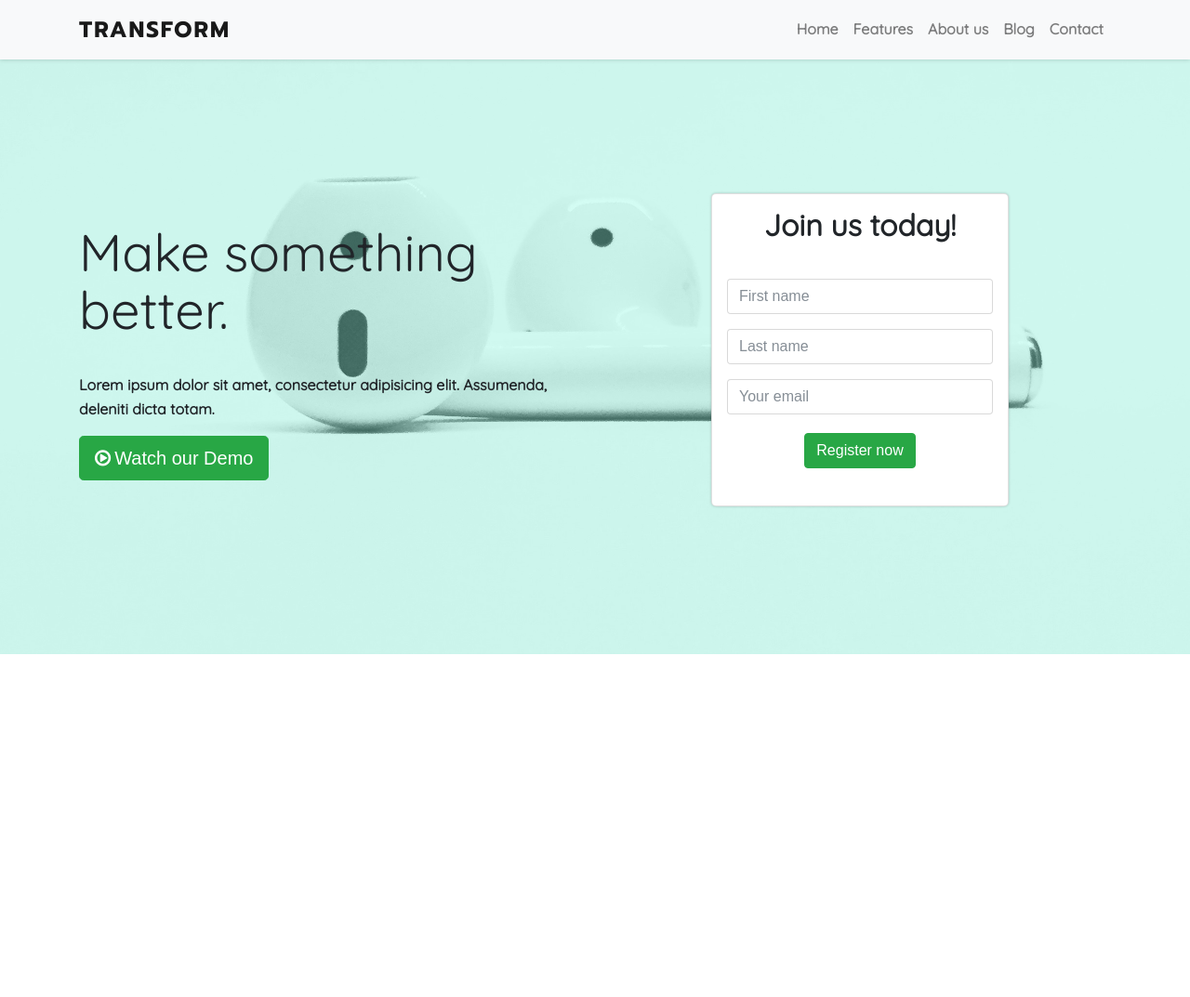
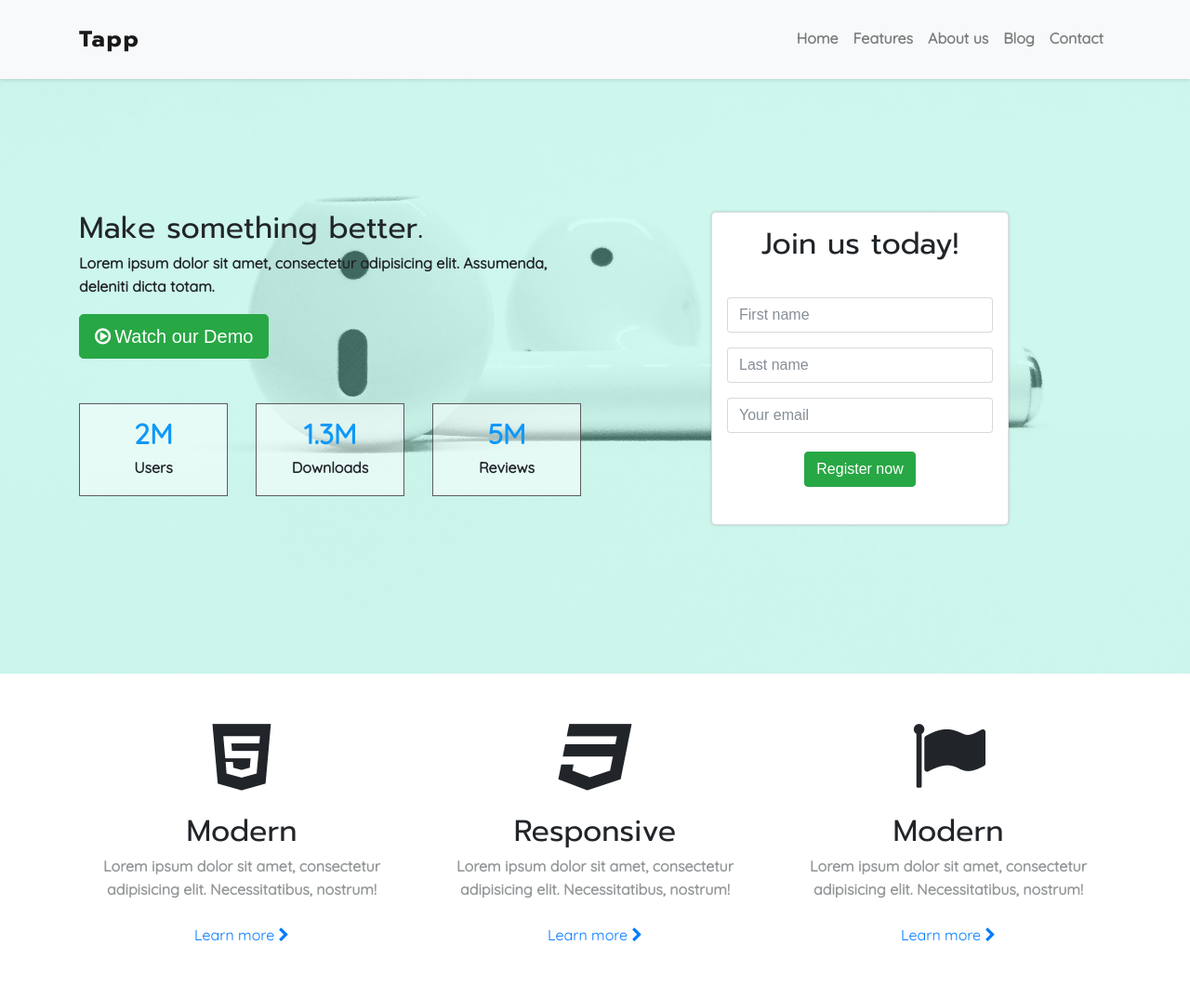
Before and after one commit to bisnurana/Home-Page-Design, a website: page src/index.html in a window 1280 px wide. Shown: the whole page at 93% size. Before the commit the page ends 800 px from the top, so only its background shows below. Drawn offline with Linux system fonts and the light colour scheme.

Commit message:
features completed

```diff
--- a/src/index.html
+++ b/src/index.html
@@ -12,7 +12,7 @@
     <body>
       <nav class="navbar navbar-expand-md navbar-light bg-light">
         <div class="container">
-          <a class="navbar-brand" href="#">TRANSFORM</a>
+          <a class="navbar-brand" href="#"><h1>Tapp</h1></a>
           <button class="navbar-toggler" type="button" data-toggle="collapse" data-target="#navbarNav" aria-controls="navbarNav" aria-expanded="false" aria-label="Toggle navigation">
             <span class="fa fa-bars"></span>
           </button>
@@ -45,16 +45,32 @@
           <div class="banner-inner h-100">
             <div class="container h-100">
               <div class="row h-100">
-                <div class="col-md-6 align-self-center mb-5">
-                  <h1 class="display-4">Make something better.</h1>
+                <div class="col-md-6 align-self-center my-5">
+                  <h2 class="display-5 mt-5">Make something better.</h2>
                   <p>Lorem ipsum dolor sit amet, consectetur adipisicing elit. Assumenda, deleniti dicta totam.</p>
                   <button class="btn btn-success btn-lg"><span class="fa fa-play-circle-o fa-md pr-1"></span>Watch our Demo</button>
-
+                  <div class="row my-5 text-center">
+                    <div class="col-md-4 col-sm-4 mb-5">
+                      <div class="card-report pt-2 mx-auto">
+                          <p><span>2M</span>Users</p>
+                      </div>
+                    </div>
+                    <div class="col-md-4 col-sm-4 mb-5">
+                      <div class="card-report pt-2 mx-auto">
+                          <p><span>1.3M</span>Downloads</p>
+                      </div>
+                    </div>
+                    <div class="col-md-4 col-sm-4">
+                      <div class="card-report pt-2 mx-auto">
+                          <p><span>5M</span>Reviews</p>
+                      </div>
+                    </div>
+                  </div>
                 </div>
                 <div class="col-md-6 align-self-center mb-3">
-                  <div class="card mx-auto" style="width: 20rem;>
+                  <div class="card mx-auto" style="max-width: 20rem;>
                     <div class="card-body">
-                      <h2 class="card-title display-5 text-center mt-3 mb-2"><strong>Join us today!</strong></h2>
+                      <h2 class="card-title display-6 text-center mt-3 mb-2">Join us today!</h2>
                       <form class="text-center p-3 mb-4">
                             <input type="text" class="form-control my-3" placeholder="First name">
                             <input type="text" class="form-control  my-3" placeholder="Last name">
@@ -72,6 +88,32 @@
         </div>
       </header>
 
+      <section id="feature-section">
+        <div class="container">
+          <div class="row">
+            <div class="col-md-4 text-center my-5">
+                  <span class="fa fa-html5 fa-5x"></span>
+                  <h2 class="display-7 mt-4 mb-2">Modern</h2>
+                  <p class="p-text">Lorem ipsum dolor sit amet, consectetur adipisicing elit. Necessitatibus, nostrum!</p>
+                  <a href="#" class="btn btn-default">Learn more <span class="fa fa-chevron-right"></span></a>
+            </div>
+            <div class="col-md-4 text-center my-5">
+                <span class="fa fa-css3 fa-5x"></span>
+                <h2 class="display-7 mt-4 mb-2">Responsive</h2>
+                <p class="p-text">Lorem ipsum dolor sit amet, consectetur adipisicing elit. Necessitatibus, nostrum!</p>
+                <a href="#" class="btn btn-default">Learn more <span class="fa fa-chevron-right"></span></a>
+
+            </div>
+            <div class="col-md-4 text-center my-5">
+                <span class="fa fa-flag fa-5x"></span>
+                <h2 class="display-7 mt-4 mb-2">Modern</h2>
+                <p class="p-text">Lorem ipsum dolor sit amet, consectetur adipisicing elit. Necessitatibus, nostrum!</p>
+                <a href="#" class="btn btn-default">Learn more <span class="fa fa-chevron-right"></span></a>
+            </div>
+          </div>
+        </div>
+      </section>
+
 
         <script src="js/jquery.min.js"></script>
         <script src="js/popper.min.js"></script>
--- a/src/scss/style.scss
+++ b/src/scss/style.scss
@@ -411,11 +411,17 @@ body{
   font-family: $f-secondary;
   line-height: 1.6;
   font-weight: $fw-medium;
+  h1,h2,h3,h4{
+    font-family: $f-primary;
+  }
 
+}
+.p-text{
+  color:$light-gray;
 }
 .navbar{
   box-shadow: 0 0 5px rgba(0,0,0,0.2);
-  .navbar-brand {
+  .navbar-brand h1 {
     font-weight: $fw-bold;
     font-family: $f-primary;
     letter-spacing: 2px;
@@ -432,7 +438,8 @@ body{
   background-repeat: no-repeat;
   height:640px;
   height: 80vh;
-  @media (max-width: 768px) {height:100%;}
+  @media (max-width: 768px) {
+    height:100%;}
   .color-overlay{
     background:rgba($primary,0.4);
   }
@@ -440,7 +447,23 @@ body{
     border-radius: 5px;
     box-shadow: 0 0 3px rgba(0,0,0,0.2);
     background-color:white;
+
     input:focus{
       border-color: #28a745 !important ;}
   }
 }
+.card-report{
+  background-color: rgba($white,0.5);
+  border:1px solid rgba($dark,0.8);
+  max-width: 160px;
+  p {
+    font-size:16px;
+    span{
+      display: block;
+      font-size:30px;
+      color: $secondary;
+      font-family: $f-secondary;
+    }
+  }
+
+}
```
Also changed, not shown: src/css/style.css.
